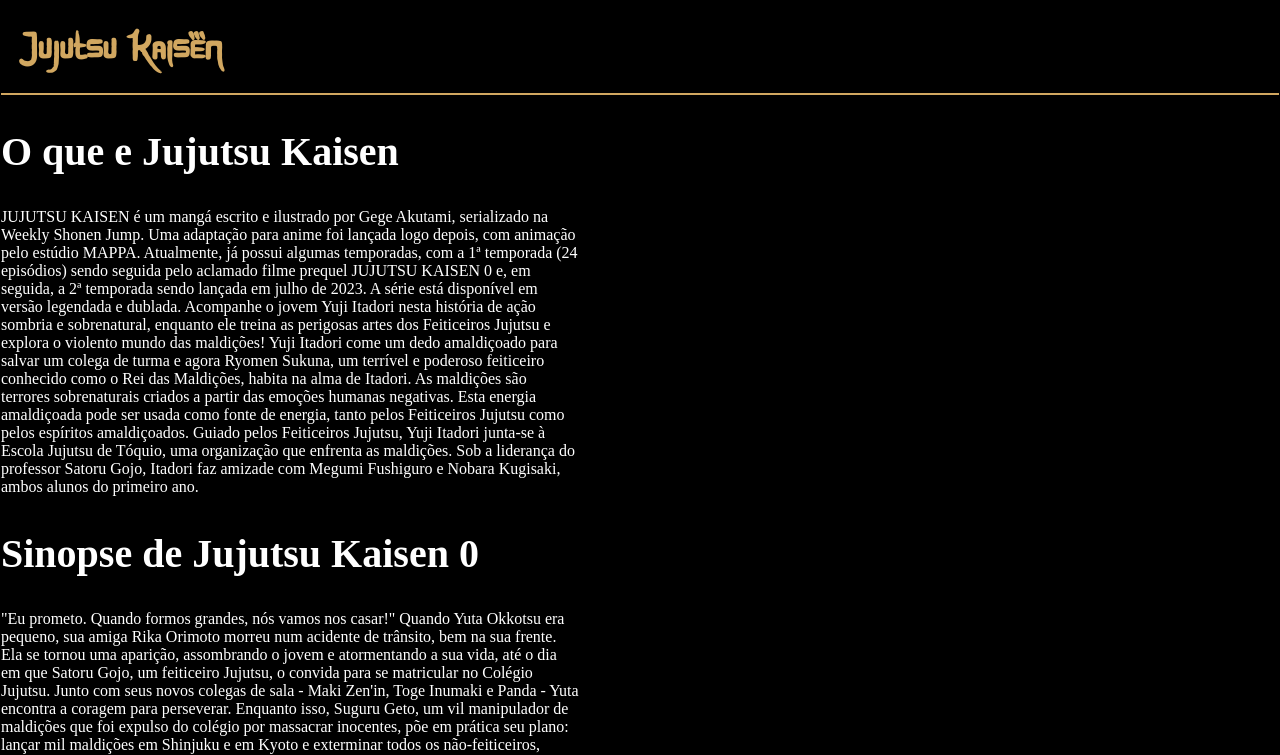
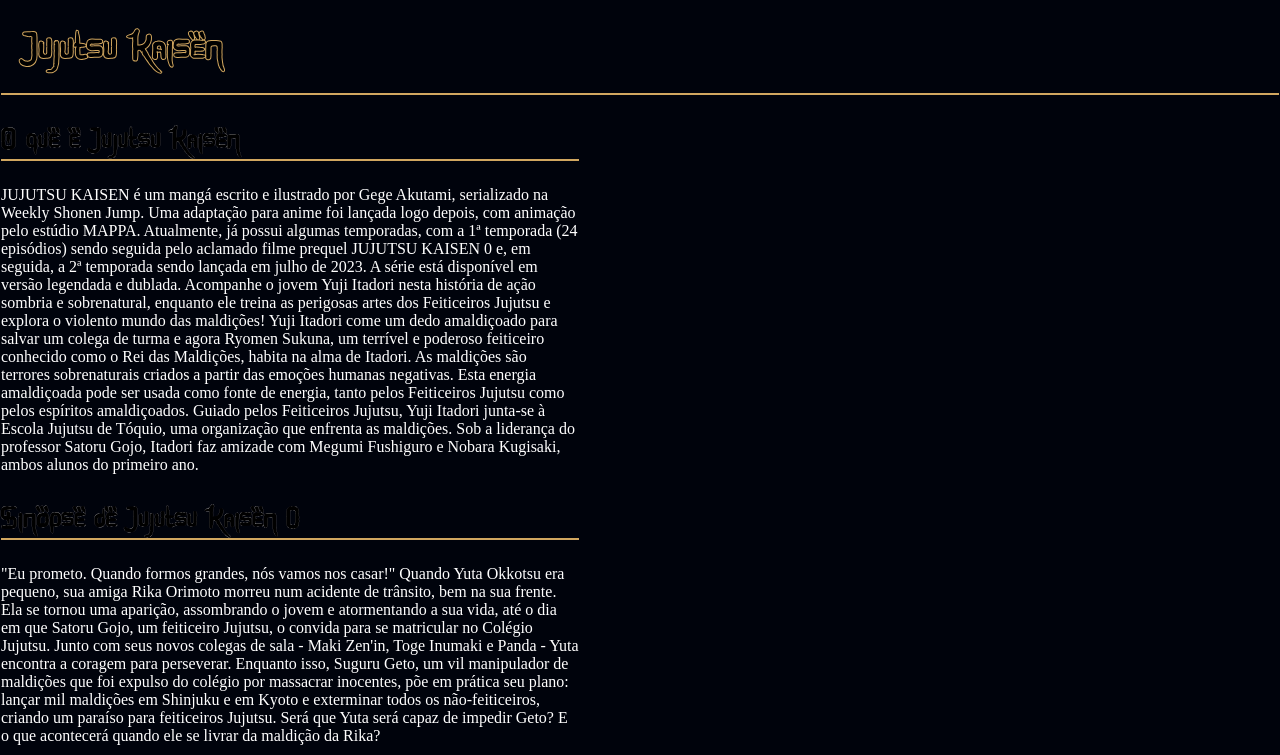
Before and after one commit to Don019F/PitocapatuFlanders, a plain HTML site: page VsCode/index.html in a window 1280 px wide. Shown: the top 755 px of the page. Drawn offline with Linux system fonts and the light colour scheme.

Commit message:
Update styles.css

```diff
--- a/VsCode/styles.css
+++ b/VsCode/styles.css
@@ -4,15 +4,17 @@
 }
 body {
   color: white;
-  background: black;
+  background: rgb(0, 3, 12);
   margin: 1px;
 }
 
 header {
   border-bottom: solid 2px rgb(209 167 96);
   padding: 20px;
-  font-size: 32px;
-  color: rgb(209 167 96);
+  font-size: 43px;
+  color: rgb(0, 0, 0);
+  -webkit-text-stroke: 1px;
+  -webkit-text-stroke-color: rgb(209 167 96);
   font-weight: bold;
   font-size: 40;
   font-family: Jujutsu;
@@ -38,8 +40,13 @@
   margin-right: 7%;
 }
 
-h1 {
-  font-size: 40px;
+.title {
+    color: black;
+    font-size: 30;
+    font-family: Jujutsu;
+    border-bottom: solid 2px rgb(209 167 96);
+    -webkit-text-stroke: 0.1px;
+    -webkit-text-stroke-color: white;
 }
 
 img {
```
